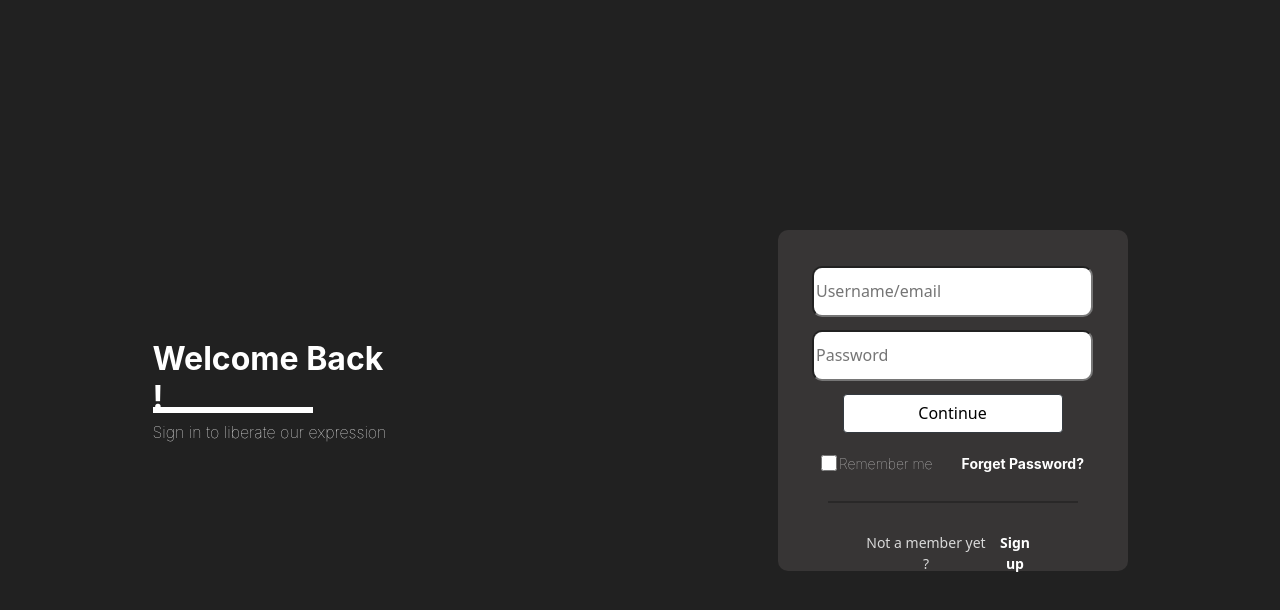
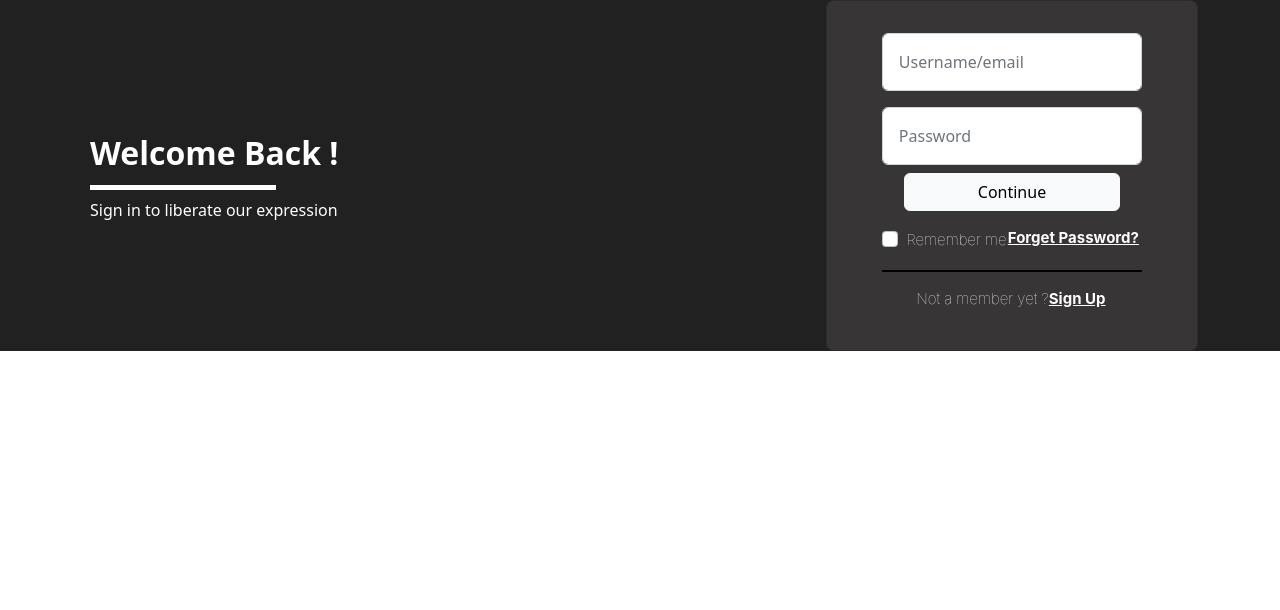
Before and after one commit to PandaNoob13/surpreedz, a React (Create React App) app: page / in a window 1280 px wide. Shown: the top 610 px of the page. Built offline with nearby package versions, Linux system fonts and the light colour scheme.

Commit message:
edit after review 1 sign in page

```diff
--- a/src/features/SignIn/SignInView.js
+++ b/src/features/SignIn/SignInView.js
@@ -1,52 +1,50 @@
 import "./signInView.css"
 
 const SignInView = () => {
+
 return (
-    <div className="col-md-12 signincontainer">
-          <div className="col-md-3 textsignin">
-              <div className="welcometext">
-                    Welcome Back !
-              </div>
-              <div className="line">
-              </div>
-              <div className="signexpression">
-                    Sign in to liberate our expression
-              </div>
+          <div className="bg-request-page">
+          <div className="container">
+              <div className="col-md-12 d-flex flex-row justify-content-center align-items-center">
+                  <div className="col-md-4 align-self-center">
+                      <div className="welcometext m-2">Welcome Back !</div>
+                      <div className="col-md-6 hr m-2"></div>
+                      <div className="liberate m-2">Sign in to liberate our expression</div>
                   </div>
 
-          <div className= "signincard">
-              <div >
-                    <input className="input-box" style={{marginTop:"30px"}} placeholder="Username/email"/>
+                  <div className="col-md-4"></div>
+
+                  <div className="col-md-4 card align-items-center align-self-center" style={{backgroundColor:'#373535', borderRadius:'8px'}}>
+
+                      <form className="col-md-10 d-flex p-4 flex-column justify-content-center align-items-center text-center ">
+                          <input className="form-control p-3 m-2" placeholder="Username/email" />
+                          <input className="form-control p-3 m-2" placeholder="Password" />
+                          <button className="col-md-10 btn btn-light"
+                          >Continue</button>
+                          <div className="col-md-12 d-flex m-3 flex-row justify-content-around">
+                                <div class="form-check">
+                                        <input className="form-check-input" type="checkbox" value="" id="check-remmeber-me" />
+                                        <label className="already" for="check-remmeber-me">
+                                            Remember me
+                                        </label>
                                 </div>
-              <div>
-                    <input className="input-box" placeholder="Password"/>
-              </div>
-              <div>
-                    <button className="button-continue">Continue</button>
-              </div>
-
-              <div className="remember-password">
-                  <div style={{display:'flex'}}>
-                      <input className="checkbox" type="checkbox" />
-
-                      <label className="label-remember">Remember me</label>
-                  </div>
-                  <div className="forget-password">
+                                <div className="sign-in btn-link">
                                 Forget Password?
                                 </div>
                           </div>
 
-              <div>
-                <hr className="line-2"></hr>
+                          <div className="col-md-12" style={{border: "1px solid #000000"}}></div>
+                          <div className="col-md-12 p-3 d-flex flex-row justify-content-center">
+                              <div className="already"> Not a member yet ?</div>
+                              <div className="sign-in btn-link"> Sign Up</div>
                           </div>
-              <div className="signup">
-                  <div style={{color:'#d9d9d9', fontWeight:'100'}}>Not a member yet ? </div>
-                  <div style={{color:'#ffffff', fontWeight:'bold' ,marginLeft:'5px'}}>Sign up </div>
+                      </form>
+
                   </div>
               </div>
-
           </div>
-  )
+    </div>
+);
 }
 
 export default SignInView;
--- a/src/features/SignIn/signInView.css
+++ b/src/features/SignIn/signInView.css
@@ -1,172 +1,56 @@
-.signincontainer{
-    position: relative;
-    display: flex;
-    justify-content: space-around;
-    height: 100vh;
-    width: 100vw;
+.bg-request-page{
     background-color: #212121;
-    box-shadow: 0px 4px 4px rgba(0, 0, 0, 0.25);
-    align-items: center;
+}
+
+.bg-card{
+    background-color: #373535;
+    border-radius: 8px;
+}
+
+.hr{
+    height: 5px;
+    background-color: #ffffff;
+    border: none;
+}
+
+.form-floating:focus-within{
+    z-index: 2;
+}
+
+.by-joining{
+    font-weight:100;
+    font-size: 15px;
+    color: #FFFFFF;
+    font-family: 'SF PRO Display';
+    margin-top: 5%;
+}
+
+.already{
+    font-weight:100;
+    font-size: 15px;
+    color: #FFFFFF;
+    font-family: 'SF PRO Display';
+}
+
+.sign-in{
+    font-weight:bold;
+    font-size: 15px;
+    color: #FFFFFF;
+    font-family: 'SF PRO Display';
+    margin-right: 1%;
+    cursor: po'SF PRO Display';
 }
 
 .welcometext{
-    width: 241px;
-    height: 39px;
-    font-family: 'Inter';
-    font-style: normal;
-    font-weight: 700;
+    font-family: ''SF PRO Display'';
+    font-weight: bold;
     font-size: 32px;
-    line-height: 39px;
-    display: flex;
-    align-items: center;
-
     color: #FFFFFF;
-
-
-
 }
 
-.textsignin{
-    display: flex;
-    flex-direction: column;
-
-
+.liberate{
+    font-family: ''SF PRO Display'';
+    font-weight: normal;
+    font-size: 16px;
+    color: #FFFFFF;
 }
-
-.line{
-    width: 160px;
-    height: 0px;
-    border: 3px solid #FFFFFF;
-    margin-top: 10px;
-    margin-bottom: 10px;
-
-}
-
-.signexpression{
-width: 256px;
-height: 19px;
-font-family: 'Inter';
-font-style: normal;
-font-weight: 100;
-font-size: 16px;
-line-height: 19px;
-display: flex;
-align-items: center;
-color: #FFFFFF;
-
-}
-
-.signincard{
-    display: flex;
-    flex-direction: column;
-    justify-content: space-around;
-    align-items: center;
-    width: 350px;
-    height: 341px;
-    left: 0px;
-    top: 0px;
-    background-color: #373535;
-    border-radius: 10px;
-}
-
-
-.input-box{
-    width: 281px;
-    height: 51px;
-    border-radius: 10px;
-    color: rgba(171, 181, 190, 1);
-    font-size: 16px;
-    font-weight: 400;
-    line-height: 19.36px;
-    background-color: #FFFFFF;
-    align-items: center;
-
-}
-
-.button-continue{
-    box-sizing: border-box;
-    display: flex;
-    flex-direction: row;
-    justify-content: center;
-    align-items: center;
-    padding: 10px 16px;
-
-    width: 220px;
-    height: 39px;
-
-    /* /Gray / White */
-
-    background: #FFFFFF;
-    /* Dark */
-
-    border: 1px solid #343A40;
-    border-radius: 4px;
-
-    /* Inside auto layout */
-
-    flex: none;
-    order: 0;
-    flex-grow: 1;
-}
-
-.remember-password{
-    display: flex;
-    flex-direction: row;
-    margin-top: 10px;
-}
-
-.checkbox{
-width: 16px;
-height: 16px;
-background-color: rgba(217, 217, 217, 1);
-}
-
-.label-remember{
-    width: 118px;
-    height: 17px;
-    font-family: 'Inter';
-    font-size: normal;
-    font-size: 14px;
-    line-height: 17px;
-    font-weight: 100;
-    /* identical to box height */
-    color: #d9d9d9;
-    text-align: left;
-    margin-left: 2px;
-
-}
-
-.forget-password{
-width: 127px;
-height: 17px;
-left: 189px;
-top: 248px;
-
-font-family: 'Inter';
-font-style: normal;
-font-weight: 700;
-font-size: 14px;
-line-height: 17px;
-/* identical to box height */
-text-align: right;
-color: #FFFFFF;
-}
-
-.line-2{
-    width: 250px;
-    height: 0px;
-    left: 18px;
-    top: 292px;
-    border: 1px solid #000000;
-}
-
-.signup{
-    display: flex;
-    width: 173px;
-    height: 17px;
-    left: 86px;
-    top: 307px;
-    font-size: 14px;
-    text-align: center;
-    margin-bottom: 15px;
-}
```
Also changed, not shown: src/features/SignUp/SignUpView.js (deleted, +0 -11 lines), src/features/SignUp/signUpView.css (deleted). Lines whose indentation alone changed are shown as unchanged.
